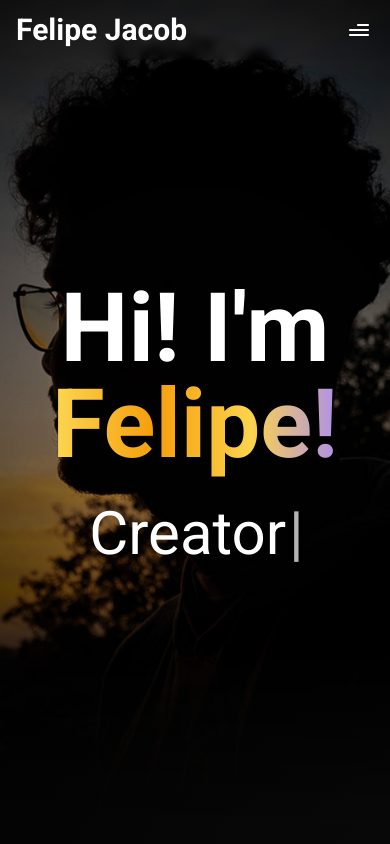
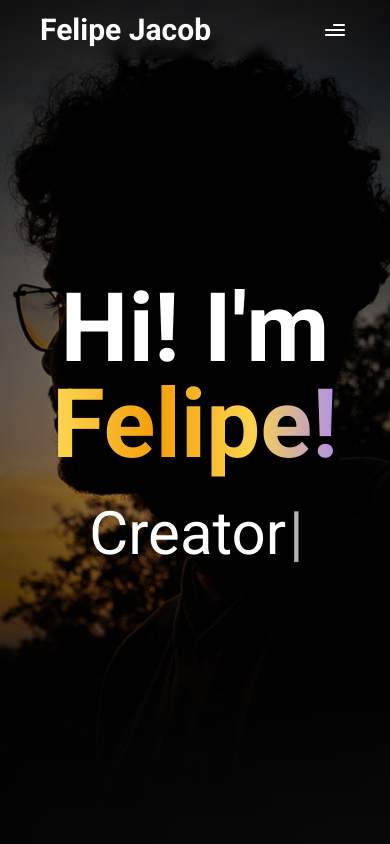
Before and after one commit to fjacobf/portfolioV1, a React (Vite) app: page / in a window 390 px wide. Shown: the top 844 px of the page. Built offline with nearby package versions, Linux system fonts and the light colour scheme.

Commit message:
fixed navbar alignment

```diff
--- a/src/App.css
+++ b/src/App.css
@@ -53,7 +53,8 @@ header .nav-btn {
 	border: none;
 	outline: none;
 	color: var(--textColor);
-	visibility: hidden;
+	display: none;
+	position: absolute;
 	opacity: 0;
 	font-size: 1.8rem;
 }
@@ -66,7 +67,9 @@ nav {
 
 @media only screen and (max-width: 1024px) {
 	header .nav-btn {
-		visibility: visible;
+		display: block;
+		position: relative;
+		z-index: -10;
 		opacity: 1;
 	}
 
--- a/src/components/Navbar.jsx
+++ b/src/components/Navbar.jsx
@@ -14,7 +14,7 @@ const Navbar = () => {
   }
 
   return (
-    <header className=' backdrop-blur-sm fixed flex flex-row justify-between w-[100vw] py-3 px-4 z-10'>
+    <header className='backdrop-blur-sm fixed flex flex-row justify-between w-[100vw] py-3 px-10 z-10'>
       <h1 className="text-3xl sm:text-5xl">Felipe Jacob</h1>
       <nav ref={navRef} className='flex items-center'>
         <ul className='w-[50vw] lg:flex flex-row justify-between items-center text-center'>
```
